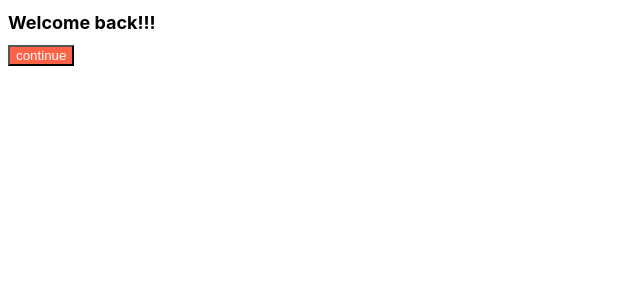
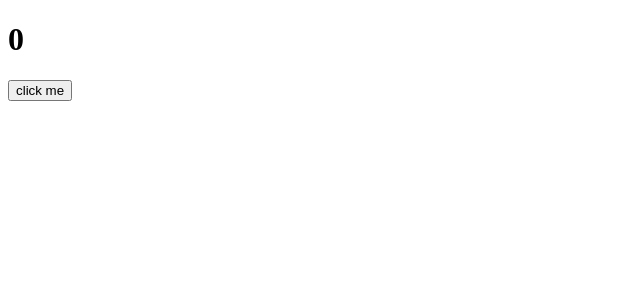
Before and after one commit to Yang-Min-Seok/react-for-beginners, a React (Create React App) app: page / in a window 1280 px wide. Shown: the top 300 px of the page, without its empty margins (0-640 px from the left). Built offline with nearby package versions, Linux system fonts and the light colour scheme.

Commit message:
#6.0 Introduction

```diff
--- a/src/App.js
+++ b/src/App.js
@@ -1,10 +1,16 @@
 import Button from "./Button";
 import styles from "./App.module.css";
+import {useState} from "react";
+
 function App() {
+
+  const [counter, setValue] = useState(0);
+  const onClick = () => setValue((prev) => prev + 1);
+  console.log('call an api')
   return (
     <div>
-      <h1 className={styles.title}>Welcome back!!!</h1>
-      <Button text={'continue'}/>
+      <h1>{counter}</h1>
+      <button onClick={onClick}>click me</button>
     </div>
   );
 }
```
